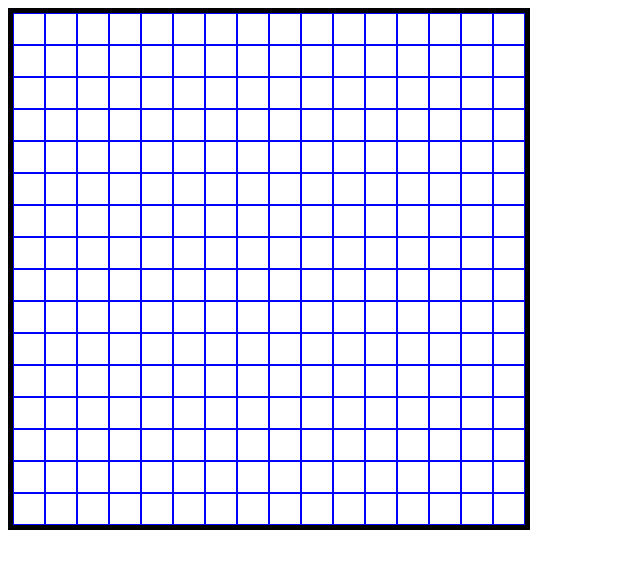
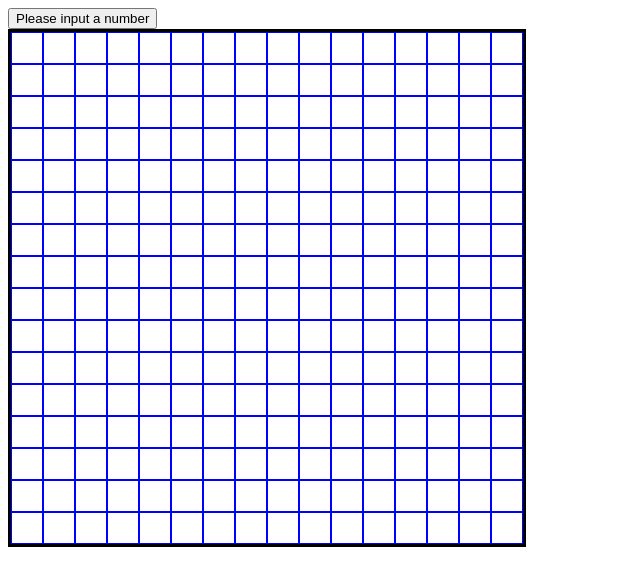
Before and after one commit to Samuel-Hogan/TOP-Etch-a-Sketch, a plain HTML site: page index.html in a window 1280 px wide. Shown: the whole page, without its empty margins (0-640 px from the left). Drawn offline with Linux system fonts and the light colour scheme.

Commit message:
Added a button element.

```diff
--- a/index.html
+++ b/index.html
@@ -8,6 +8,7 @@
     <title>Document</title>
 </head>
 <body>
+    <button id="button">Please input a number</button>
     <div id="container">
 
     </div>
--- a/style.css
+++ b/style.css
@@ -1,5 +1,5 @@
 #container {
-    border: 5px solid black;
+    border: 3px solid black;
     height: 512px;
     width: 512px;
     display: flex;
@@ -12,3 +12,7 @@
     border: 1px solid blue;
     flex-shrink: 0;
 }
+
+.box:hover {
+    background-color: blue;
+}
```
